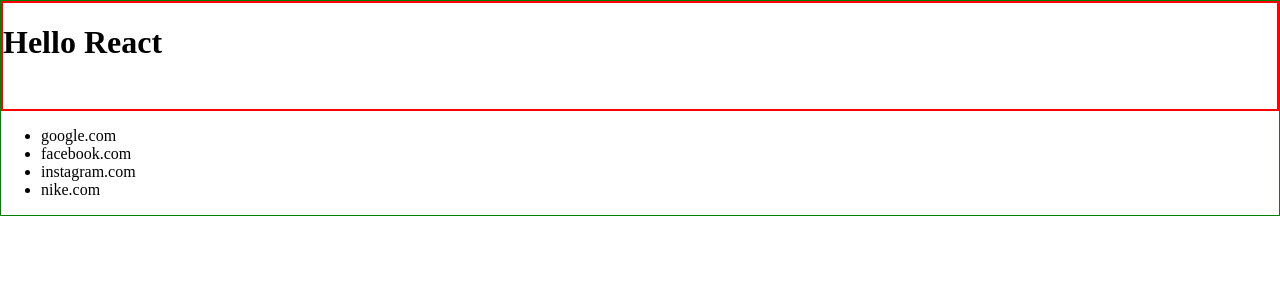
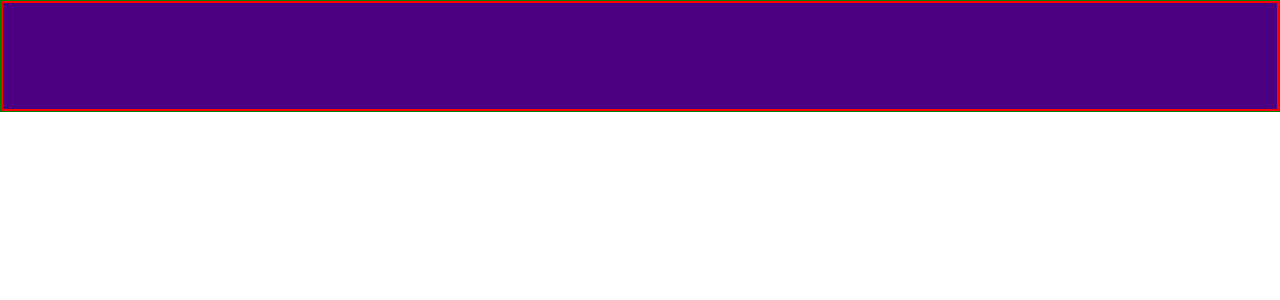
Before and after one commit to richigro/sell-appv2, a React (Create React App) app in the folder client/: page / in a window 1280 px wide. Shown: the top 300 px of the page. Built offline with nearby package versions, Linux system fonts and the light colour scheme; the HTML template or start-up script is replaced by a standard one.

Commit message:
completed the main styles for the header partially completed

```diff
--- a/client/src/App.jsx
+++ b/client/src/App.jsx
@@ -7,7 +7,6 @@ const App = () => {
   return (
     <div className="app-container">
       <Header/>
-      <Links/>
     </div>
   );
 }
--- a/client/src/components/Header.css
+++ b/client/src/components/Header.css
@@ -6,4 +6,5 @@
   padding: 0;
   display: block;
   box-sizing: border-box;
+  background-color: indigo;
 }
--- a/client/src/components/Header.jsx
+++ b/client/src/components/Header.jsx
@@ -4,7 +4,7 @@ import './Header.css';
 const Header = () => {
   return(
     <header className="header">
-    <h1>Hello React</h1>
+
     </header>
   );
 };
--- a/client/src/components/Links.css
+++ b/client/src/components/Links.css
@@ -1,6 +1,7 @@
 .links {
   width: 300px;
-  height: 100vh;
+  height: 800px;
   display: block;
   position: absolute;
+  border: 2px solid pink;
 }
--- a/client/src/components/Links.jsx
+++ b/client/src/components/Links.jsx
@@ -1,4 +1,5 @@
 import React, { useState } from 'react';
+import './Links.css';
 
 const Links = function() {
   const [links, setLinks] = useState(["google.com","facebook.com","instagram.com","nike.com"]);
```
Also changed, not shown: 1 other file (tests, documents, lock files or other folders).
